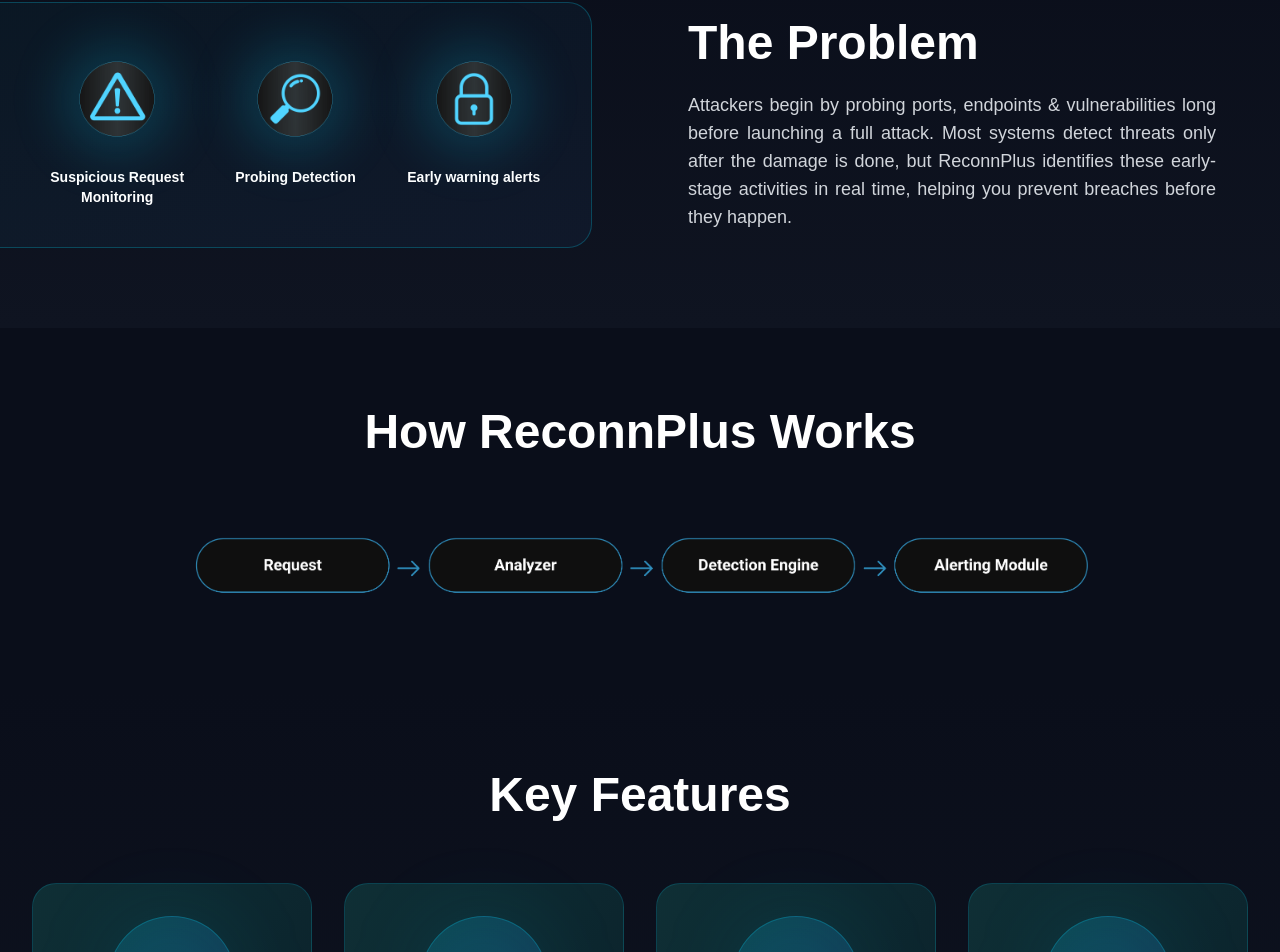
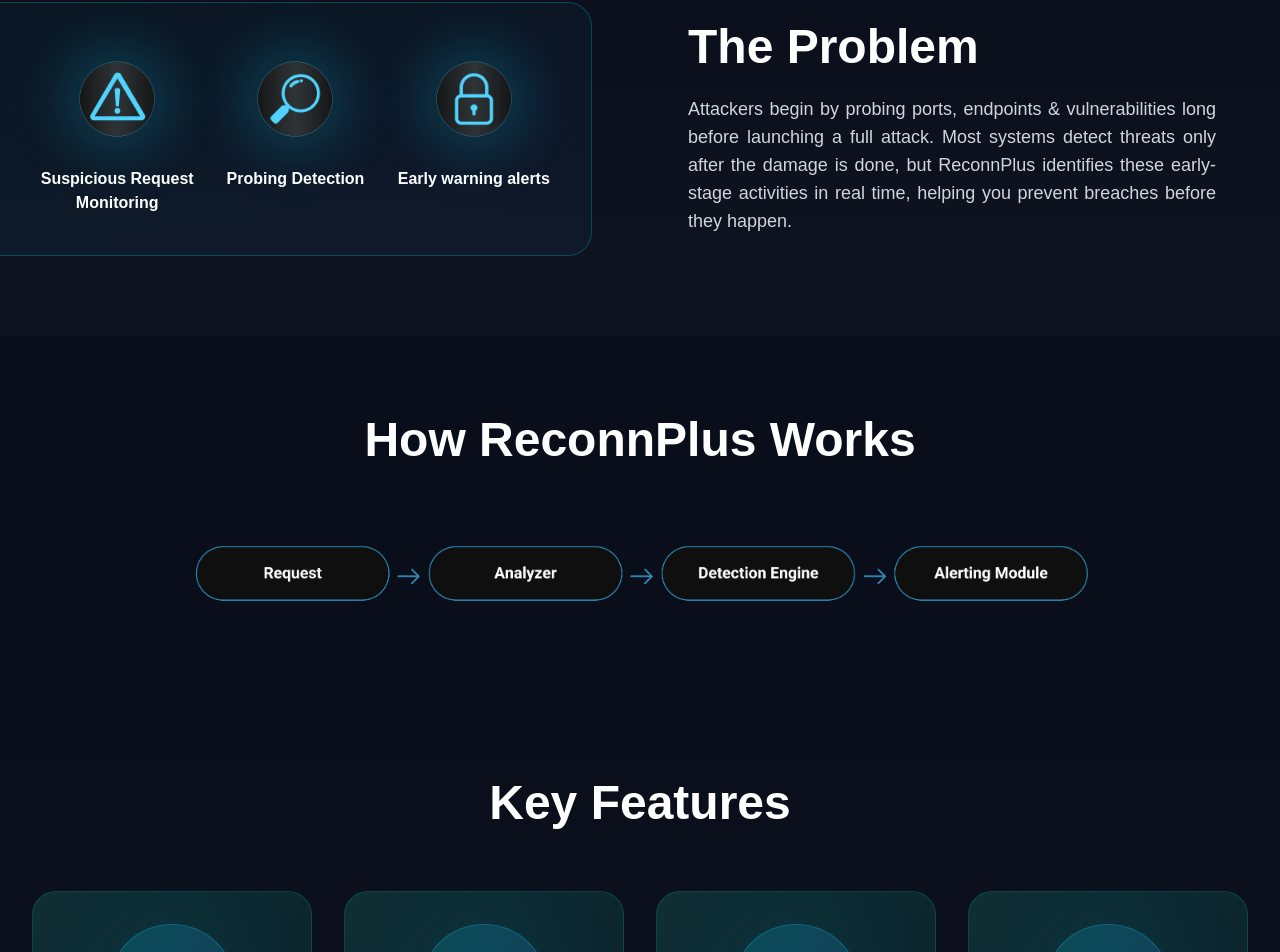
Before and after one commit to Girish312/ReconPlus, a React (Create React App) app: page / in a window 1280 px wide. Shown: the part 798-1750 px from the top of the page. Built offline with nearby package versions, Linux system fonts and the light colour scheme.

Commit message:
finalLANDING

```diff
--- a/src/components/ProblemSection.jsx
+++ b/src/components/ProblemSection.jsx
@@ -43,7 +43,7 @@ export default function ProblemSection() {
                       />
                     </div>
 
-                    <p className="text-xs sm:text-sm font-semibold text-white leading-snug">
+                    <p className="text-sm sm:text-base font-semibold text-white leading-snug">
                       {feature.title}
                     </p>
                   </div>
```
